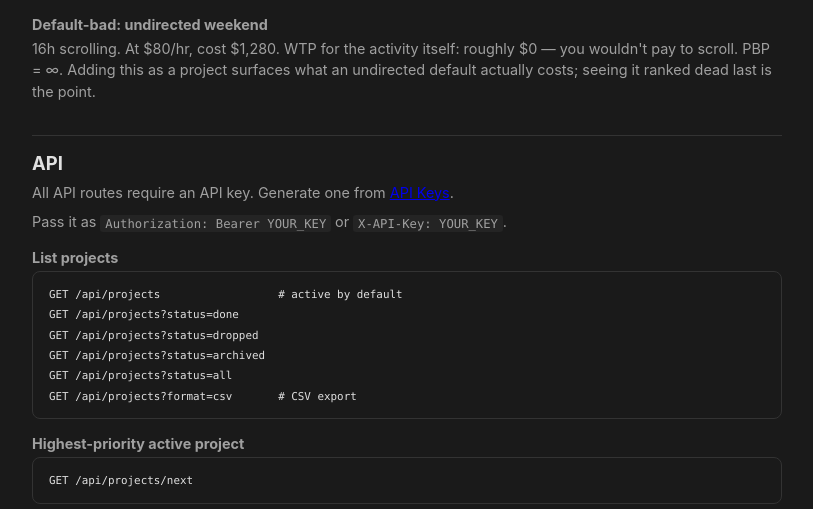
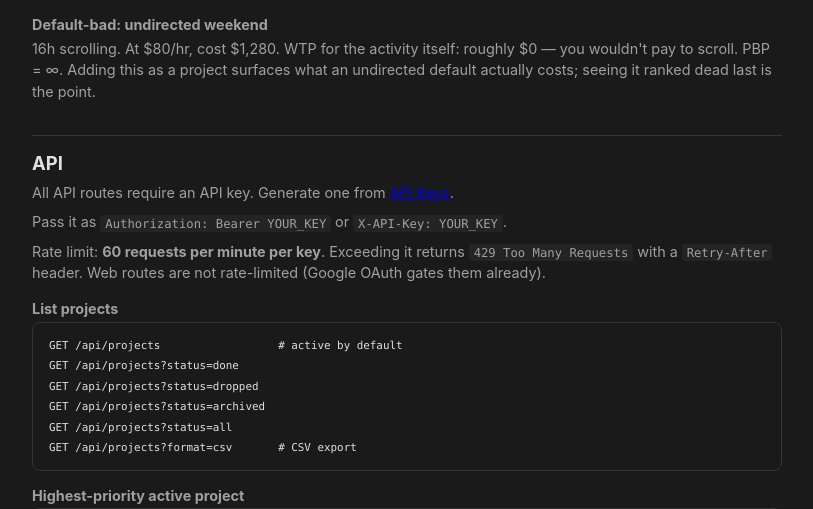
Before and after one commit to AlexanderHS/payback, a Flask app: page /docs in a window 1280 px wide. Shown: the part 2668-3177 px from the top of the page, without its empty margins (124-937 px from the left). Run offline with Flask 3, Linux system fonts and the light colour scheme; some libraries are stand-ins or nearby versions.

Commit message:
feat: CSRF, API rate limiting, JSON validation
- Flask-WTF CSRFProtect on all web POSTs (csrf_token in every form);
  /api/* exempt because they authenticate via Bearer token, not session
- Flask-Limiter at 60/min per API key (hashed for storage), per-IP
  fallback for unauthenticated requests
- API write endpoints validate JSON shape, unit, amount, status,
  pbp_override and return 400 instead of 500 on malformed input
- pbp_override on the web form is wrapped in try/except (was raising
  500 on non-numeric input)
- SECRET_KEY required in .env for stable CSRF tokens across container
  restarts; .env.example added; README updated

Co-Authored-By: Claude Opus 4.7 (1M context) <noreply@anthropic.com>

```diff
--- a/app.py
+++ b/app.py
@@ -1,8 +1,14 @@
 import csv
 import io
+import os
 import re
+import hashlib
+import secrets
 from functools import wraps
 from flask import Flask, request, jsonify, render_template, redirect, url_for, Response
+from flask_wtf.csrf import CSRFProtect
+from flask_limiter import Limiter
+from flask_limiter.util import get_remote_address
 from db import (
     init_db, get_projects, get_project, create_project, update_project,
     delete_project, hard_delete_project, set_project_status, parse_amount, format_amount,
@@ -14,6 +20,24 @@ from db import (
 
 app = Flask(__name__)
 app.jinja_env.globals['format_amount'] = format_amount
+# SECRET_KEY must be stable across container restarts so CSRF tokens survive.
+# Set SECRET_KEY in /opt/payback/.env (mounted via docker-compose env_file).
+# Falls back to a fresh random one in dev if unset, which invalidates tokens on restart.
+app.config['SECRET_KEY'] = os.environ.get('SECRET_KEY') or secrets.token_urlsafe(32)
+csrf = CSRFProtect(app)
+
+
+def _rate_limit_key():
+    """Bucket per presented API key (hashed so the raw value never lands in the
+    in-memory limiter store), or per remote IP if no key was sent."""
+    auth = request.headers.get('Authorization', '').removeprefix('Bearer ').strip()
+    key = auth or request.headers.get('X-API-Key', '').strip()
+    if key:
+        return 'k:' + hashlib.sha256(key.encode()).hexdigest()[:16]
+    return get_remote_address()
+
+
+limiter = Limiter(key_func=_rate_limit_key, app=app, storage_uri="memory://")
 
 EMAIL_RE = re.compile(r'^[^@\s]+@[^@\s]+\.[^@\s]+$')
 
@@ -214,6 +238,8 @@ def line_item_partial():
 # --- API routes ---
 
 @app.route('/api/projects', methods=['GET'])
+@limiter.limit("60/minute")
+@csrf.exempt
 @api_auth_required
 def api_list_projects():
     status = request.args.get('status', 'active')
@@ -240,6 +266,8 @@ def api_list_projects():
 
 
 @app.route('/api/projects/next', methods=['GET'])
+@limiter.limit("60/minute")
+@csrf.exempt
 @api_auth_required
 def api_next_project():
     projects = get_projects(request.api_user)
@@ -249,6 +277,8 @@ def api_next_project():
 
 
 @app.route('/api/projects/<int:project_id>', methods=['GET'])
+@limiter.limit("60/minute")
+@csrf.exempt
 @api_auth_required
 def api_get_project(project_id):
     project = get_project(project_id)
@@ -258,36 +288,48 @@ def api_get_project(project_id):
 
 
 @app.route('/api/projects', methods=['POST'])
+@limiter.limit("60/minute")
+@csrf.exempt
 @api_auth_required
 def api_create_project():
-    data = request.get_json()
-    if not data or not data.get('name'):
-        return jsonify({"error": "name is required"}), 400
+    data = request.get_json(silent=True)
+    err = _validate_project_payload(data, require_name=True)
+    if err:
+        return jsonify({"error": err}), 400
     project_id = create_project(request.api_user, data)
     project = get_project(project_id)
     return jsonify({"project": sanitise_project(project)}), 201
 
 
 @app.route('/api/projects/<int:project_id>', methods=['PUT', 'PATCH'])
+@limiter.limit("60/minute")
+@csrf.exempt
 @api_auth_required
 def api_update_project(project_id):
     project = get_project(project_id)
     if not project or project['user_id'] != request.api_user:
         return jsonify({"error": "Not found"}), 404
-    data = request.get_json()
+    data = request.get_json(silent=True)
+    err = _validate_project_payload(data)
+    if err:
+        return jsonify({"error": err}), 400
     update_project(project_id, data)
     project = get_project(project_id)
     return jsonify({"project": sanitise_project(project)})
 
 
 @app.route('/api/projects/<int:project_id>/status', methods=['PUT', 'PATCH'])
+@limiter.limit("60/minute")
+@csrf.exempt
 @api_auth_required
 def api_set_status(project_id):
     project = get_project(project_id)
     if not project or project['user_id'] != request.api_user:
         return jsonify({"error": "Not found"}), 404
-    data = request.get_json()
-    new_status = data.get('status') if data else None
+    data = request.get_json(silent=True)
+    if not isinstance(data, dict):
+        return jsonify({"error": "Body must be a JSON object"}), 400
+    new_status = data.get('status')
     if new_status not in VALID_STATUSES:
         return jsonify({"error": f"status must be one of: {', '.join(VALID_STATUSES)}"}), 400
     set_project_status(project_id, new_status)
@@ -296,6 +338,8 @@ def api_set_status(project_id):
 
 
 @app.route('/api/projects/<int:project_id>', methods=['DELETE'])
+@limiter.limit("60/minute")
+@csrf.exempt
 @api_auth_required
 def api_delete_project(project_id):
     project = get_project(project_id)
@@ -337,7 +381,10 @@ def parse_form(form):
     }
 
     pbp_override = form.get('pbp_override', '').strip()
-    data['pbp_override'] = float(pbp_override) if pbp_override else None
+    try:
+        data['pbp_override'] = float(pbp_override) if pbp_override else None
+    except ValueError:
+        data['pbp_override'] = None
 
     data['costs'] = []
     data['benefits'] = []
@@ -376,6 +423,49 @@ def parse_form(form):
     return data
 
 
+def _validate_items(items, kind):
+    """Return error string or None."""
+    if not isinstance(items, list):
+        return f"{kind} must be a list"
+    for i, item in enumerate(items):
+        if not isinstance(item, dict):
+            return f"{kind}[{i}] must be an object"
+        if item.get('unit') not in VALID_UNITS:
+            return f"{kind}[{i}].unit must be one of {list(VALID_UNITS)}"
+        if not isinstance(item.get('description'), str) or not item['description'].strip():
+            return f"{kind}[{i}].description is required"
+        try:
+            parse_amount(item.get('amount'))
+        except (ValueError, TypeError):
+            return f"{kind}[{i}].amount is not a valid number"
+    return None
+
+
+def _validate_project_payload(data, require_name=False):
+    """Return error string or None. require_name=True for create."""
+    if not isinstance(data, dict):
+        return "Body must be a JSON object"
+    if require_name:
+        if not isinstance(data.get('name'), str) or not data['name'].strip():
+            return "name is required"
+    if 'status' in data and data['status'] not in VALID_STATUSES:
+        return f"status must be one of {list(VALID_STATUSES)}"
+    if 'pbp_override' in data and data['pbp_override'] is not None:
+        try:
+            float(data['pbp_override'])
+        except (ValueError, TypeError):
+            return "pbp_override must be numeric or null"
+    if 'costs' in data:
+        err = _validate_items(data['costs'], 'costs')
+        if err:
+            return err
+    if 'benefits' in data:
+        err = _validate_items(data['benefits'], 'benefits')
+        if err:
+            return err
+    return None
+
+
 def sanitise_project(p):
     """Strip internal fields for API output."""
     return {
--- a/docker-compose.yml
+++ b/docker-compose.yml
@@ -9,6 +9,8 @@ services:
     environment:
       - TZ=Australia/Melbourne
       - PYTHONUNBUFFERED=1
+    env_file:
+      - .env
     volumes:
       - ./instance:/app/instance
     network_mode: bridge
--- a/requirements.txt
+++ b/requirements.txt
@@ -1,2 +1,4 @@
 flask==3.0.2
 waitress==3.0.0
+flask-wtf==1.2.1
+flask-limiter==3.5.0
--- a/templates/dashboard.html
+++ b/templates/dashboard.html
@@ -156,11 +156,13 @@
 
             {% if p.status == 'active' %}
             <form method="POST" action="{{ url_for('change_status', project_id=p.id) }}" class="inline-form">
+                <input type="hidden" name="csrf_token" value="{{ csrf_token() }}">
                 <input type="hidden" name="status" value="done">
                 <input type="hidden" name="return_status" value="{{ current_status }}">
                 <button type="submit" class="btn btn-done btn-small">Done</button>
             </form>
             <form method="POST" action="{{ url_for('change_status', project_id=p.id) }}" class="inline-form">
+                <input type="hidden" name="csrf_token" value="{{ csrf_token() }}">
                 <input type="hidden" name="status" value="dropped">
                 <input type="hidden" name="return_status" value="{{ current_status }}">
                 <button type="submit" class="btn btn-dropped btn-small">Drop</button>
@@ -169,6 +171,7 @@
 
             {% if p.status != 'active' %}
             <form method="POST" action="{{ url_for('change_status', project_id=p.id) }}" class="inline-form">
+                <input type="hidden" name="csrf_token" value="{{ csrf_token() }}">
                 <input type="hidden" name="status" value="active">
                 <input type="hidden" name="return_status" value="{{ current_status }}">
                 <button type="submit" class="btn btn-primary btn-small">Restore</button>
@@ -177,11 +180,13 @@
 
             {% if p.status != 'archived' %}
             <form method="POST" action="{{ url_for('delete_project_route', project_id=p.id) }}" class="inline-form">
+                <input type="hidden" name="csrf_token" value="{{ csrf_token() }}">
                 <button type="submit" class="btn btn-danger btn-small">Archive</button>
             </form>
             {% else %}
             <form method="POST" action="{{ url_for('purge_project_route', project_id=p.id) }}" class="inline-form"
                   onsubmit='return prompt("Permanent delete. Type the project name exactly to confirm:\n\n" + {{ p.name|tojson }}) === {{ p.name|tojson }};'>
+                <input type="hidden" name="csrf_token" value="{{ csrf_token() }}">
                 <button type="submit" class="btn btn-danger btn-small">Delete forever</button>
             </form>
             {% endif %}
--- a/templates/docs.html
+++ b/templates/docs.html
@@ -211,6 +211,7 @@
         <h2>API</h2>
         <p>All API routes require an API key. Generate one from <a href="{{ url_for('manage_keys') }}">API Keys</a>.</p>
         <p>Pass it as <code>Authorization: Bearer YOUR_KEY</code> or <code>X-API-Key: YOUR_KEY</code>.</p>
+        <p>Rate limit: <strong>60 requests per minute per key</strong>. Exceeding it returns <code>429 Too Many Requests</code> with a <code>Retry-After</code> header. Web routes are not rate-limited (Google OAuth gates them already).</p>
 
         <h3>List projects</h3>
         <pre><code>GET /api/projects                  # active by default
--- a/templates/form.html
+++ b/templates/form.html
@@ -5,6 +5,7 @@
     <h1>{{ "Edit" if project else "New" }} Project</h1>
 
     <form method="POST" class="project-form">
+        <input type="hidden" name="csrf_token" value="{{ csrf_token() }}">
         <!-- (a) Name & Target -->
         <fieldset>
             <legend>Identity</legend>
--- a/templates/keys.html
+++ b/templates/keys.html
@@ -13,6 +13,7 @@
     {% endif %}
 
     <form method="POST" class="key-form">
+        <input type="hidden" name="csrf_token" value="{{ csrf_token() }}">
         <input type="hidden" name="action" value="create">
         <div class="form-row">
             <input type="text" name="label" placeholder="Label (e.g. claude-code)" class="wide">
@@ -38,6 +39,7 @@
                 <td>{{ k.created_at }}</td>
                 <td>
                     <form method="POST" class="inline-form">
+                        <input type="hidden" name="csrf_token" value="{{ csrf_token() }}">
                         <input type="hidden" name="action" value="delete">
                         <input type="hidden" name="key_id" value="{{ k.id }}">
                         <button type="submit" class="btn btn-danger btn-small">Revoke</button>
--- a/templates/settings.html
+++ b/templates/settings.html
@@ -9,6 +9,7 @@
     {% endif %}
 
     <form method="POST" class="project-form">
+        <input type="hidden" name="csrf_token" value="{{ csrf_token() }}">
         <fieldset>
             <legend>Hourly rate</legend>
             <p class="field-help">
--- a/templates/sharing.html
+++ b/templates/sharing.html
@@ -13,6 +13,7 @@
     {% endif %}
 
     <form method="POST" class="key-form">
+        <input type="hidden" name="csrf_token" value="{{ csrf_token() }}">
         <input type="hidden" name="action" value="add">
         <div class="form-row">
             <input type="email" name="email" placeholder="alex@example.com" class="wide" required>
@@ -37,6 +38,7 @@
                 <td>{{ g.created_at }}</td>
                 <td>
                     <form method="POST" class="inline-form">
+                        <input type="hidden" name="csrf_token" value="{{ csrf_token() }}">
                         <input type="hidden" name="action" value="remove">
                         <input type="hidden" name="share_id" value="{{ g.id }}">
                         <button type="submit" class="btn btn-danger btn-small">Revoke</button>
```
Also changed, not shown: README.md, 1 other file.
